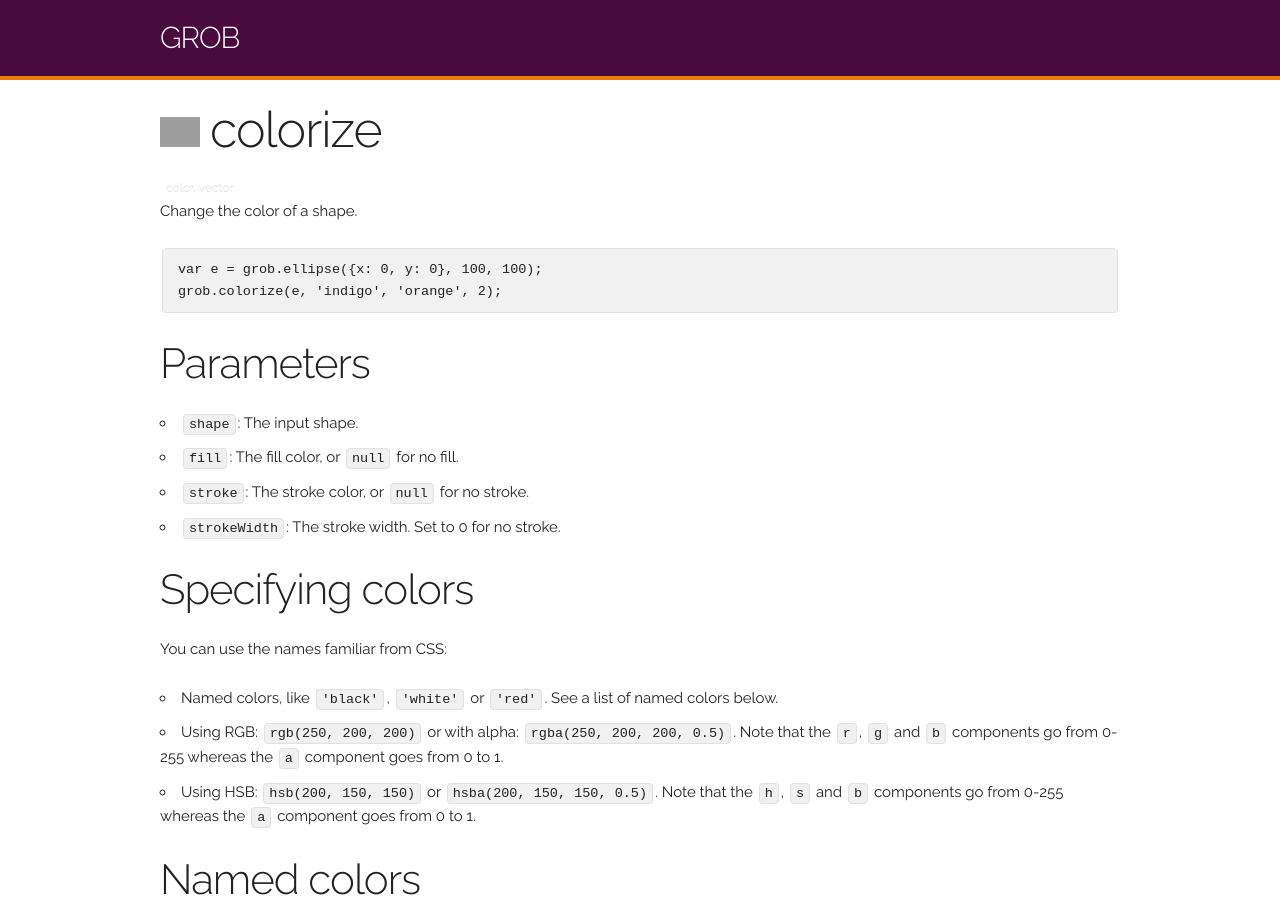
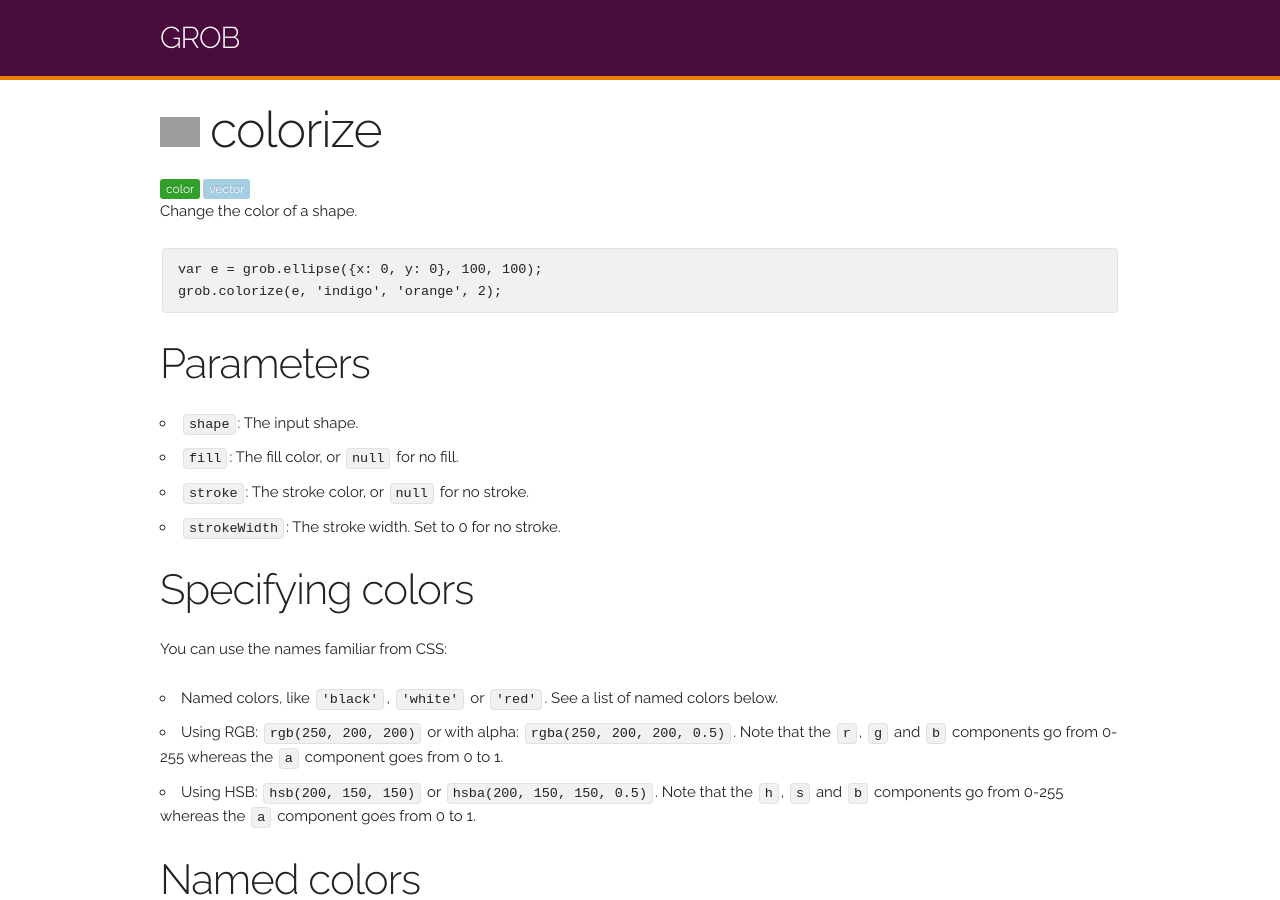
Before and after one commit to nodebox/g.js, a Jekyll site: the page built from ref/colorize.md, in a window 1280 px wide and 900 px high. Built offline with Jekyll 4.4.1, drawn with Linux system fonts in a browser that asks for light colours; grey boxes are pictures that could not be loaded.

Commit message:
Fix typo.

```diff
--- a/ref/colorize.md
+++ b/ref/colorize.md
@@ -1,7 +1,7 @@
 ---
 layout: ref
 title: colorize
-tags: color, vector
+tags: [color, vector]
 ---
 Change the color of a shape.
 
```
